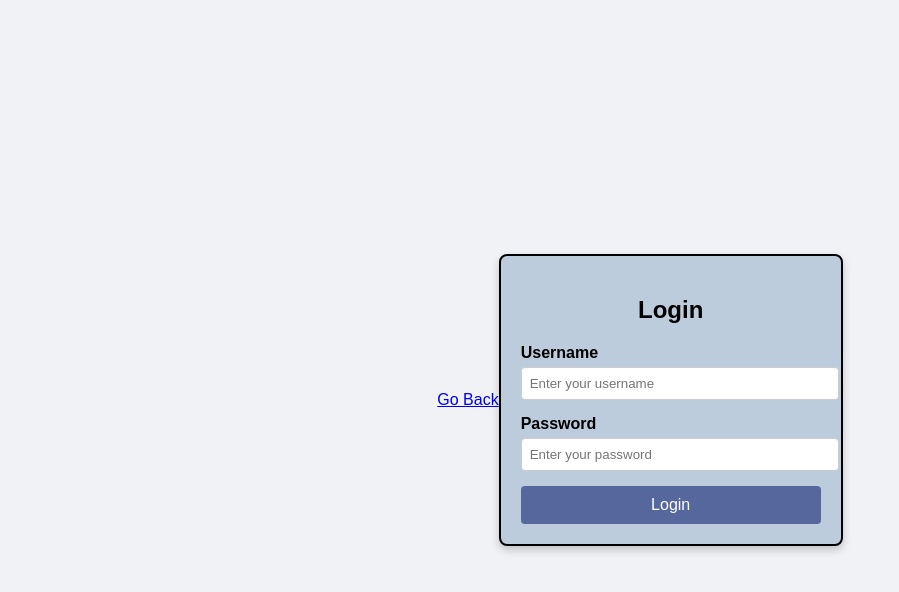
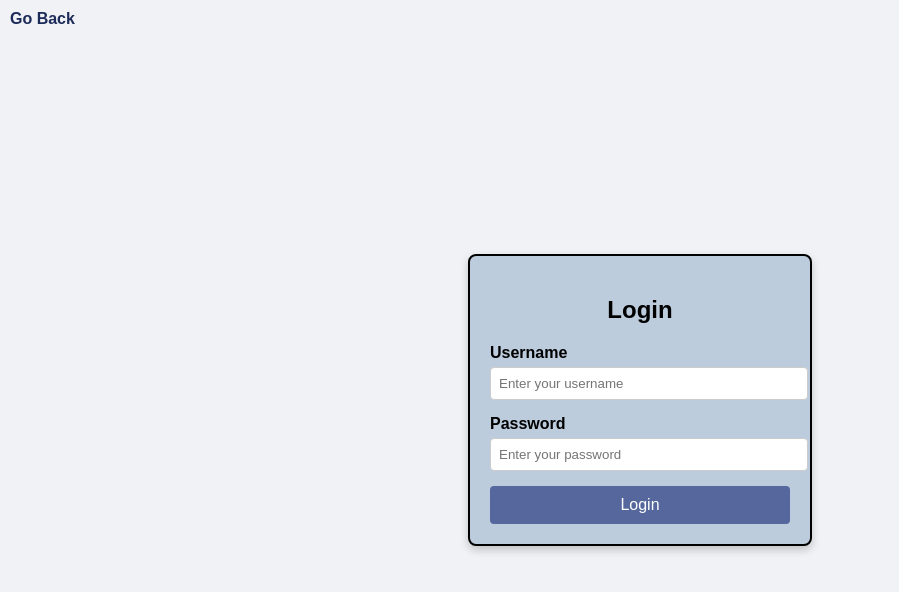
Before and after one commit to Harleen0621/Project, a website built with webpack: page public/login.html in a window 1280 px wide. Shown: the whole page, without its empty margins (0-899 px from the left). Built offline with nearby package versions, Linux system fonts and the light colour scheme.

Commit message:
Go Back Button

```diff
--- a/public/login.html
+++ b/public/login.html
@@ -10,17 +10,30 @@
             background-color: #f0f2f5;
             margin: 0;
             display: flex;
-            justify-content:center;
+            justify-content: center;
             align-items: center;
             height: 100vh;
+            position: relative; /* Enables absolute positioning of the back-link */
+        }
+        .back-link {
+            position: absolute; /* Position the link relative to the body */
+            top: 10px; /* Distance from the top */
+            left: 10px; /* Distance from the left */
+            text-decoration: none;
+            color: rgb(28, 43, 87);
+            font-weight: bold;
+            font-size: 16px;
+        }
+        .back-link:hover {
+            color: rgb(85, 103, 156);
         }
         .login-container {
-            background-color:rgb(188, 204, 220);
+            background-color: rgb(188, 204, 220);
             padding: 20px;
             border-radius: 8px;
             box-shadow: 0 4px 8px rgba(0, 0, 0, 0.2);
             width: 300px;
-            border:solid black 2px;
+            border: solid black 2px;
         }
         .login-container h2 {
             text-align: center;
@@ -47,7 +60,7 @@
         .login-btn {
             width: 100%;
             padding: 10px;
-            background-color:rgb(85, 103, 156);
+            background-color: rgb(85, 103, 156);
             color: white;
             border: none;
             border-radius: 4px;
@@ -55,7 +68,7 @@
             cursor: pointer;
         }
         .login-btn:hover {
-            background-color:rgb(28, 43, 87);
+            background-color: rgb(28, 43, 87);
         }
         .error-message {
             color: red;
```
